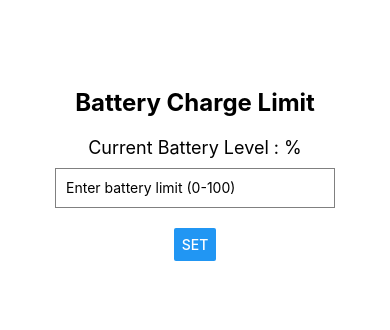
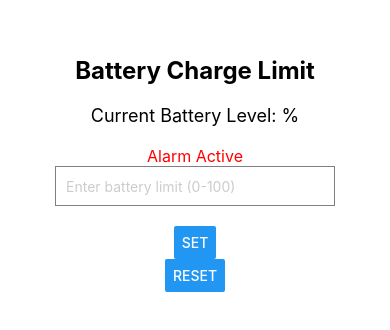
Before and after one commit to sivaji527/Apps, a React Native app: screen / in a window 390 px wide. Shown: the part 248-578 px from the top of the page. Built offline with nearby package versions, Linux system fonts and the light colour scheme.

Commit message:
added bg color

```diff
--- a/App.tsx
+++ b/App.tsx
@@ -1,5 +1,5 @@
 import React, { useState, useEffect } from 'react';
-import { View, Text, TextInput, Button, Alert, StyleSheet, Keyboard } from 'react-native';
+import { View, Text, TextInput, Button, Alert, StyleSheet, Keyboard, Appearance } from 'react-native';
 import AsyncStorage from '@react-native-async-storage/async-storage';
 import DeviceInfo from 'react-native-device-info';
 import SoundPlayer from 'react-native-sound-player';
@@ -9,6 +9,7 @@ const App = () => {
   const [limit, setLimit] = useState<string>('');
   const [savedLimit, setSavedLimit] = useState<number | null>(null);
   const [alarmDismissed, setAlarmDismissed] = useState<boolean>(false);
+  const colorScheme = Appearance.getColorScheme();
 
   // Load saved limit on app start
   useEffect(() => {
@@ -75,6 +76,12 @@ const App = () => {
     );
   };
 
+  // Handle limit input change
+  const handleLimitChange = (text: string) => {
+    const numericValue = text.replace(/[^0-9]/g, ''); // Remove non-numeric characters
+    setLimit(numericValue);
+  };
+
   // Save the battery limit
   const saveLimit = async () => {
     const limitNumber = parseInt(limit, 10);
@@ -91,6 +98,22 @@ const App = () => {
       return;
     }
 
+    if (limitNumber > 90) {
+      Alert.alert(
+        'High Limit Warning',
+        'Setting a limit above 90% may not be optimal for battery health.',
+        [
+          { text: 'Cancel', style: 'cancel' },
+          { text: 'Continue', onPress: () => saveLimitToStorage(limitNumber) },
+        ]
+      );
+    } else {
+      saveLimitToStorage(limitNumber);
+    }
+  };
+
+  // Save limit to AsyncStorage
+  const saveLimitToStorage = async (limitNumber: number) => {
     try {
       await AsyncStorage.setItem('batteryLimit', limitNumber.toString());
       setSavedLimit(limitNumber);
@@ -102,20 +125,51 @@ const App = () => {
     }
   };
 
+  // Reset the saved limit
+  const resetLimit = async () => {
+    try {
+      await AsyncStorage.removeItem('batteryLimit');
+      setSavedLimit(null);
+      setAlarmDismissed(false);
+    } catch (error) {
+      console.log('Failed to reset limit', error);
+    }
+  };
+
+  // Stop sound when component unmounts
+  useEffect(() => {
+    return () => {
+      SoundPlayer.stop();
+    };
+  }, []);
+
   return (
-    <View style={styles.container} >
-      <Text style={styles.title}> Battery Charge Limit </Text>
-      < Text style={styles.batteryLevel} > Current Battery Level : {batteryLevel}% </Text>
-      {savedLimit !== null && <Text style={styles.savedLimit}> Saved Limit: {savedLimit}% </Text>}
+    <View style={[styles.container, { backgroundColor: colorScheme === 'dark' ? '#000000' : '#FFFFFF' }]}>
+      <Text style={[styles.title, { color: colorScheme === 'dark' ? '#FFFFFF' : '#000000' }]}>
+        Battery Charge Limit
+      </Text>
+      <Text style={[styles.batteryLevel, { color: colorScheme === 'dark' ? '#FFFFFF' : '#000000' }]}>
+        Current Battery Level: {batteryLevel}%
+      </Text>
+      {savedLimit !== null && (
+        <Text style={[styles.savedLimit, { color: colorScheme === 'dark' ? '#FFFFFF' : '#000000' }]}>
+          Saved Limit: {savedLimit}%
+        </Text>
+      )}
+      <Text style={[styles.alarmStatus, { color: alarmDismissed ? 'green' : 'red' }]}>
+        {alarmDismissed ? 'Alarm Dismissed' : 'Alarm Active'}
+      </Text>
 
       <TextInput
-        style={styles.input}
+        style={[styles.input, { backgroundColor: colorScheme === 'dark' ? '#333333' : '#FFFFFF', color: colorScheme === 'dark' ? '#FFFFFF' : '#000000' }]}
         placeholder="Enter battery limit (0-100)"
+        placeholderTextColor={colorScheme === 'dark' ? '#999999' : '#CCCCCC'}
         keyboardType="numeric"
         value={limit}
-        onChangeText={setLimit}
+        onChangeText={handleLimitChange}
       />
       <Button title="SET" onPress={saveLimit} />
+      <Button title="RESET" onPress={resetLimit} />
     </View>
   );
 };
@@ -126,23 +180,23 @@ const styles = StyleSheet.create({
     justifyContent: 'center',
     alignItems: 'center',
     padding: 20,
-    backgroundColor: '#FFFFFF', // Always light background
   },
   title: {
     fontSize: 24,
     fontWeight: 'bold',
     marginBottom: 20,
-    color: '#000000', // Always dark text
   },
   batteryLevel: {
     fontSize: 18,
     marginBottom: 10,
-    color: '#000000', // Always dark text
   },
   savedLimit: {
     fontSize: 18,
     marginBottom: 20,
-    color: '#000000', // Always dark text
+  },
+  alarmStatus: {
+    fontSize: 16,
+    marginTop: 10,
   },
   input: {
     width: '80%',
@@ -151,8 +205,6 @@ const styles = StyleSheet.create({
     borderWidth: 1,
     paddingHorizontal: 10,
     marginBottom: 20,
-    backgroundColor: '#FFFFFF', // Input background remains light
-    color: '#000000', // Input text remains dark
   },
 });
 
--- a/package.json
+++ b/package.json
@@ -13,10 +13,8 @@
     "@react-native-async-storage/async-storage": "^2.1.0",
     "react": "18.3.1",
     "react-native": "0.77.0",
-    "react-native-background-fetch": "^4.2.7",
     "react-native-battery": "^0.1.18",
     "react-native-device-info": "^14.0.2",
-    "react-native-push-notification": "^8.1.1",
     "react-native-sound-player": "^0.14.3"
   },
   "devDependencies": {
```
Also changed, not shown: 1 other file (tests, documents, lock files or other folders).
